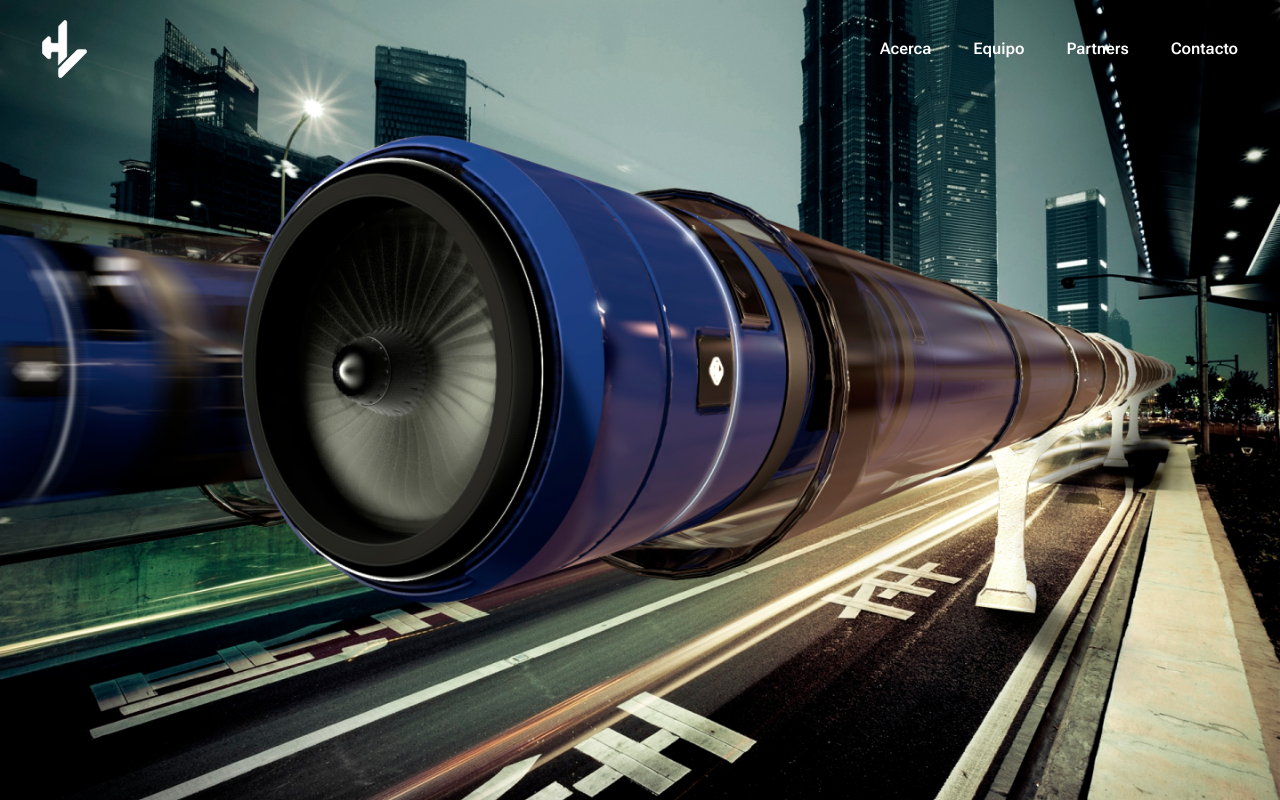
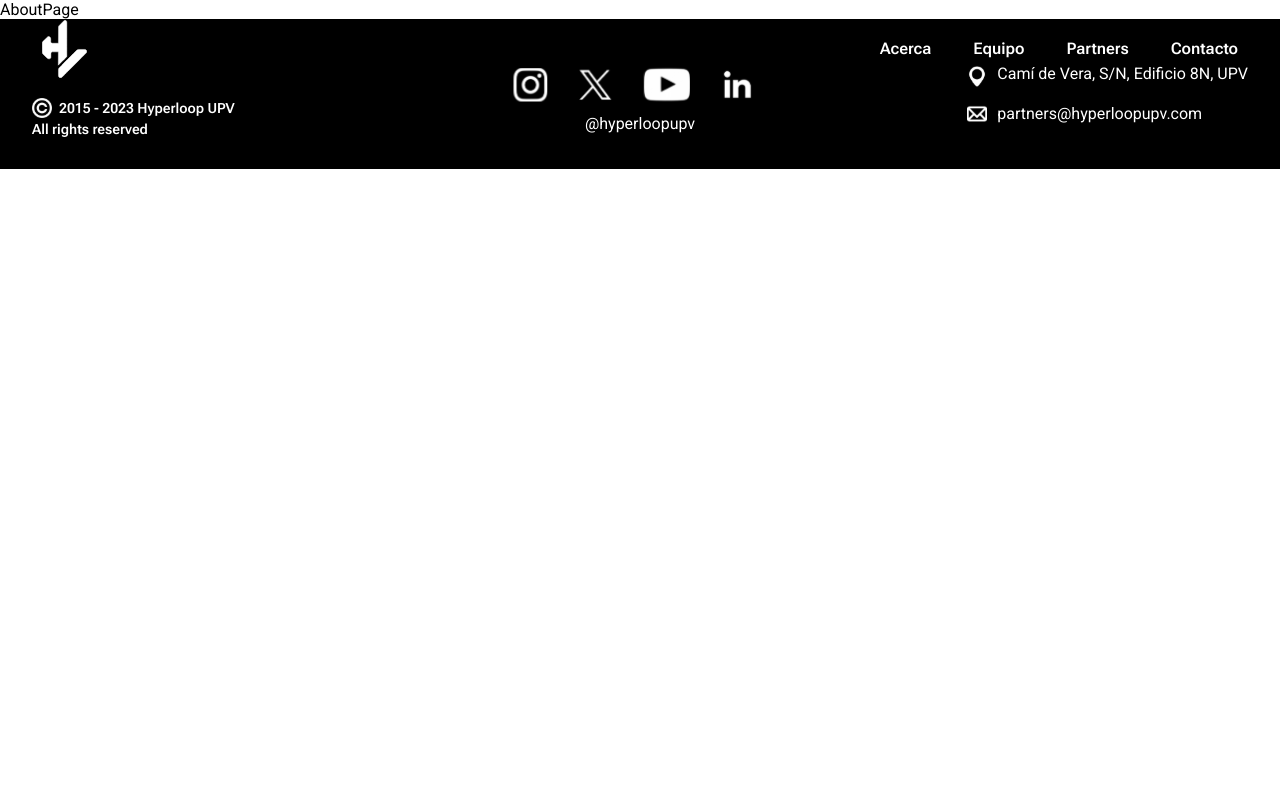
Before and after one commit to HyperloopUPV-H8/webpage, a React (Vite) app: page /about in a window 1280 px wide. Before the commit this address led to /. Shown: the top 800 px of the page. Built offline with nearby package versions, Linux system fonts and the light colour scheme.

Commit message:
Add about page route

```diff
--- a/src/main.tsx
+++ b/src/main.tsx
@@ -2,7 +2,7 @@ import React from 'react'
 import ReactDOM from 'react-dom/client'
 import './sass/app.scss'
 import { Navigate, RouterProvider, createBrowserRouter } from 'react-router-dom'
-import { ContactPage, LandingPage, TeamPage } from './pages'
+import { AboutPage, ContactPage, LandingPage, TeamPage } from './pages'
 import { Layout } from './layout'
 
 const router = createBrowserRouter([
@@ -13,6 +13,10 @@ const router = createBrowserRouter([
       {
         element: <LandingPage />,
         index: true,
+      },
+      {
+        element: <AboutPage />,
+        path: "/about",
       },
       {
         element: <ContactPage />,
--- /dev/null
+++ b/src/pages/AboutPage.tsx
@@ -0,0 +1,6 @@
+
+export const AboutPage = () => {
+    return (
+      <div>AboutPage</div>
+    )
+  }
--- a/src/pages/index.ts
+++ b/src/pages/index.ts
@@ -1,3 +1,4 @@
 export * from './LandingPage'
 export * from './TeamPage'
 export * from './ContactPage'
+export * from './AboutPage'
```
